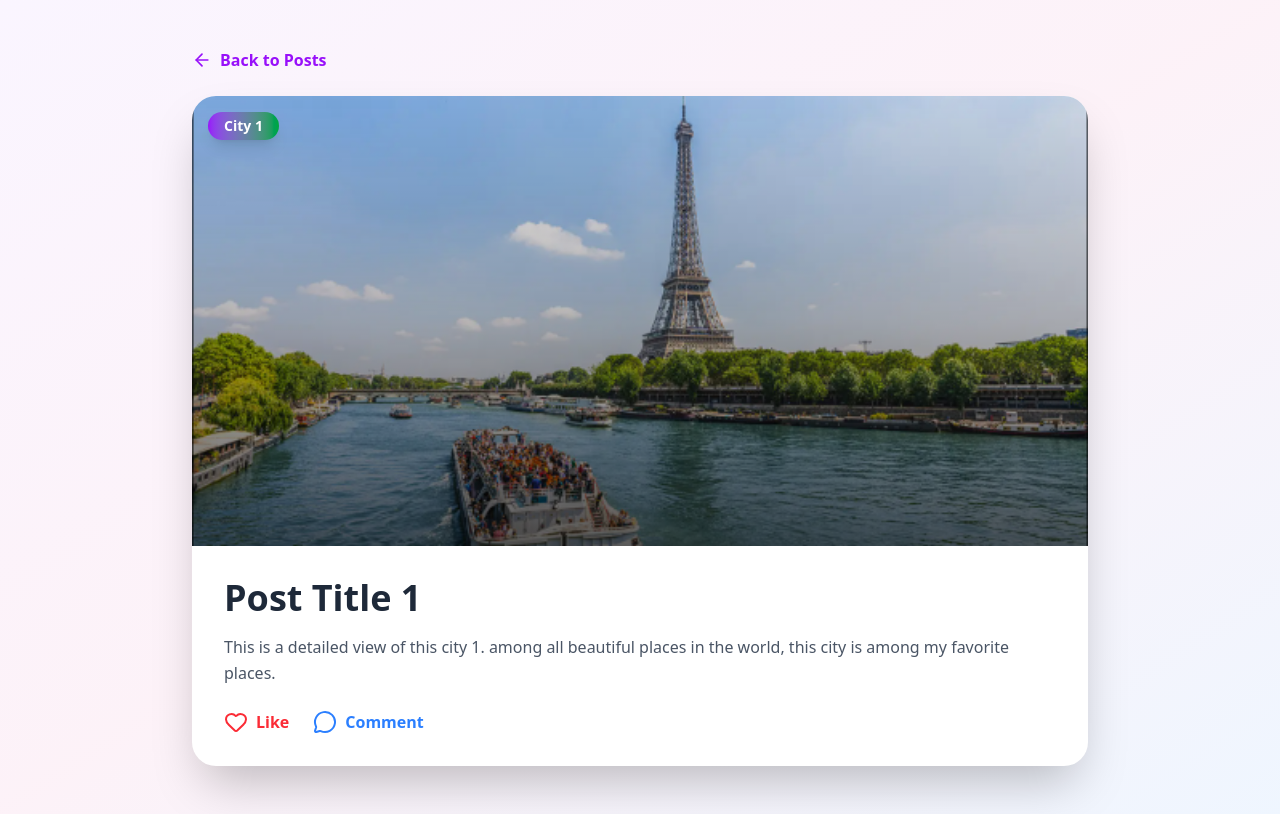
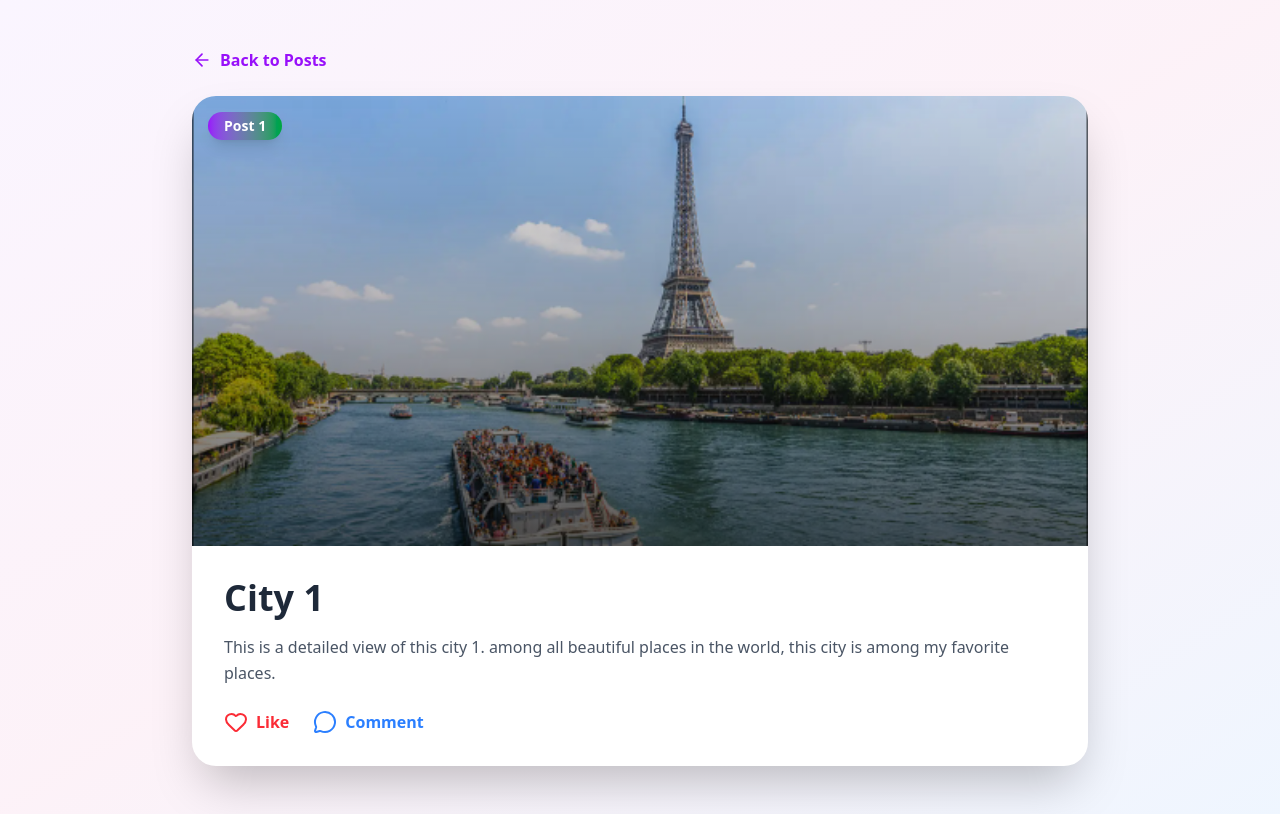
Before and after one commit to kezagiselle/react-Router-practise, a React (Vite) app in the folder reactPractise/: page /posts/0 in a window 1280 px wide. Built offline with nearby package versions, Linux system fonts and the light colour scheme.

Commit message:
feat: some changes

```diff
--- a/reactPractise/src/pages/PostDetails.tsx
+++ b/reactPractise/src/pages/PostDetails.tsx
@@ -51,14 +51,14 @@ function PostDetails() {
             <div className="absolute inset-0 bg-gradient-to-t from-black/60 via-black/20 to-transparent"></div>
 
             <span className="absolute top-4 left-4 bg-gradient-to-r from-purple-600 to-green-600 text-white px-4 py-1 rounded-full text-sm font-semibold shadow-lg">
-              City {index + 1}
+              Post {index + 1}
             </span>
           </div>
 
           {/* Content */}
           <div className="p-8">
             <h1 className="text-4xl font-bold text-gray-800 mb-4">
-              Post Title {index + 1}
+              City {index + 1}
             </h1>
 
             <p className="text-gray-600 leading-relaxed mb-6">
```
